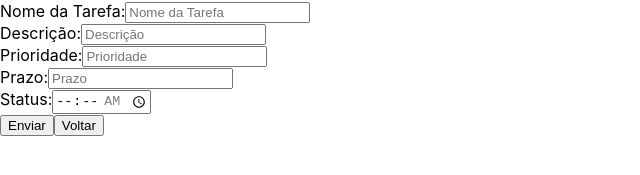
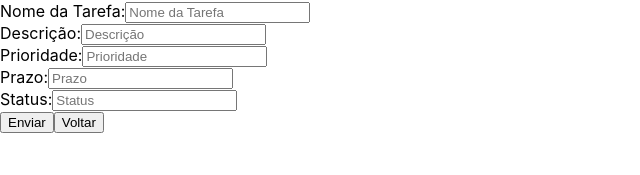
Before and after one commit to ValdenirSBrito/projetofinal_front, a React (Create React App) app in the folder projeto-final-front/: page /cadastro in a window 1280 px wide. Shown: the part 135-310 px from the top of the page, without its empty margins (0-640 px from the left). Built offline with nearby package versions, Linux system fonts and the light colour scheme.

Commit message:
config deploy

```diff
--- /dev/null
+++ b/package.json
@@ -0,0 +1,5 @@
+{
+  "dependencies": {
+    "react-responsive-modal": "^6.1.0"
+  }
+}
--- a/projeto-final-front/src/pages/Cadastro/cadastro.js
+++ b/projeto-final-front/src/pages/Cadastro/cadastro.js
@@ -78,7 +78,7 @@ const Cadastro = () => {
               <div className="col-4">
                 <div className="form-group">
                   <label htmlFor="status">Status:</label>
-                  <input id="status" type="time" className="form-control" min="00:00" max="10:00" placeholder="Duraçao da musica" name="status"/>
+                  <input id="status" type="text" className="form-control"  placeholder="Status" name="status"/>
                 </div>
               </div>
               <div className="col-4 d-flex align-items-end justify-content-around">
```
Also changed, not shown: 1 other file (tests, documents, lock files or other folders).
